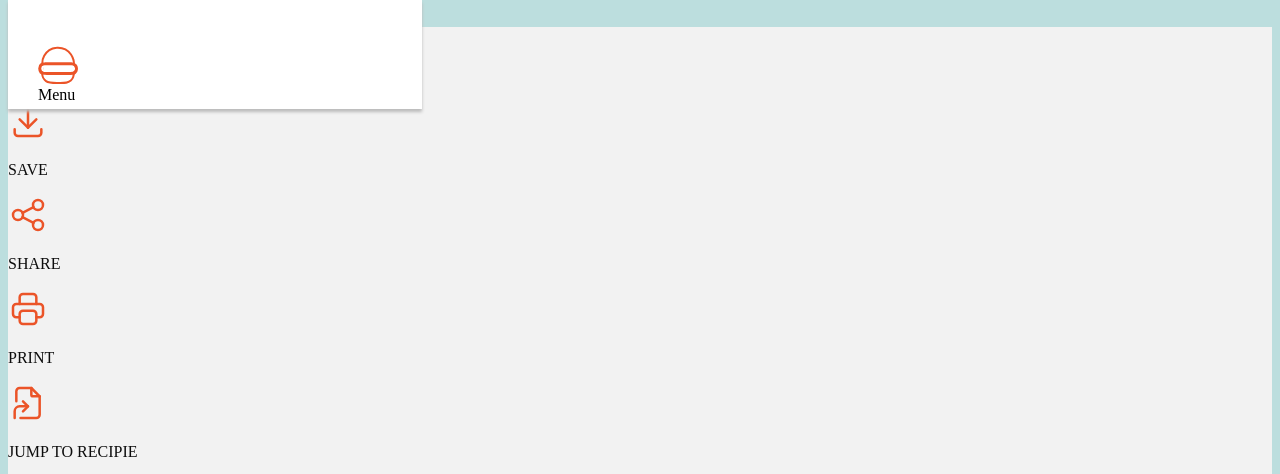
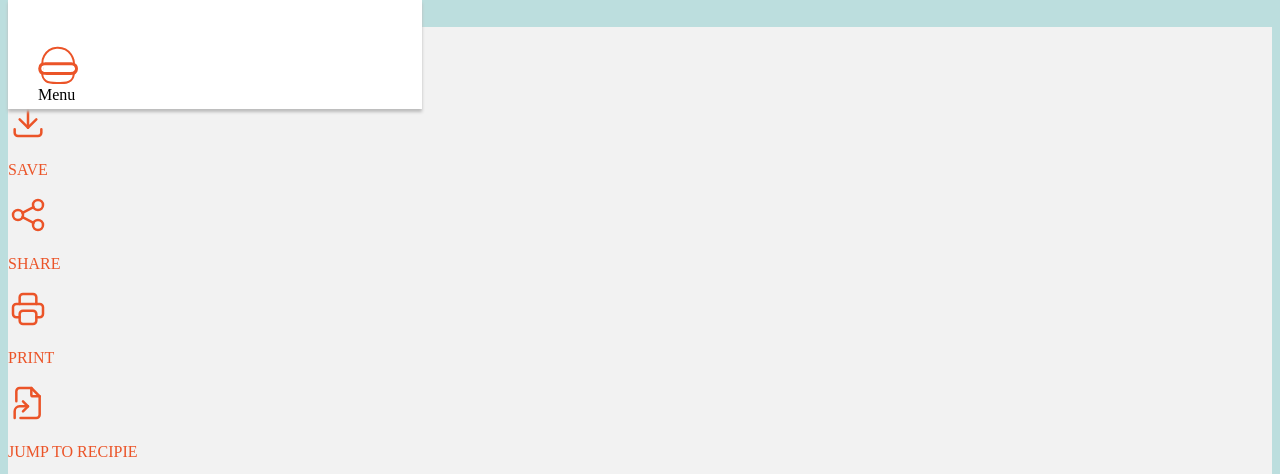
Before and after one commit to ljessup1/recipe, a plain HTML site: page index.html in a window 1280 px wide. Shown: the top 474 px of the page. Drawn offline with Linux system fonts and the light colour scheme; grey boxes are pictures that could not be loaded; files whose address does not match are found by name; a web font is replaced by a local one.

Commit message:
index.html

```diff
--- a/index.html
+++ b/index.html
@@ -14,7 +14,7 @@
       <polyline points="7 11 12 16 17 11" />
       <line x1="12" y1="4" x2="12" y2="16" />
     </svg>
-  <p>SAVE</p>
+  <p class="sj">SAVE</p>
   </div>
   <div>
     <svg xmlns="http://www.w3.org/2000/svg" class="icon icon-tabler icon-tabler-share" width="40" height="40" viewBox="0 0 24 24" stroke-width="1.5" stroke="#EB5428" fill="none" stroke-linecap="round" stroke-linejoin="round">
@@ -25,7 +25,7 @@
       <line x1="8.7" y1="10.7" x2="15.3" y2="7.3" />
       <line x1="8.7" y1="13.3" x2="15.3" y2="16.7" />
     </svg>
-  <p>SHARE</p>
+  <p class="sj">SHARE</p>
   </div>
   <div>
     <svg xmlns="http://www.w3.org/2000/svg" class="icon icon-tabler icon-tabler-printer" width="40" height="40" viewBox="0 0 24 24" stroke-width="1.5" stroke="#EB5428" fill="none" stroke-linecap="round" stroke-linejoin="round">
@@ -34,7 +34,7 @@
         <path d="M17 9v-4a2 2 0 0 0 -2 -2h-6a2 2 0 0 0 -2 2v4" />
         <rect x="7" y="13" width="10" height="8" rx="2" />
     </svg>
-  <p>PRINT</p>
+  <p class="sj">PRINT</p>
   </div>
   <div>
     <svg xmlns="http://www.w3.org/2000/svg" class="icon icon-tabler icon-tabler-file-symlink" width="40" height="40" viewBox="0 0 24 24" stroke-width="1.5" stroke="#EB5428" fill="none" stroke-linecap="round" stroke-linejoin="round">
@@ -44,7 +44,7 @@
       <path d="M14 3v4a1 1 0 0 0 1 1h4" />
       <path d="M5 11v-6a2 2 0 0 1 2 -2h7l5 5v11a2 2 0 0 1 -2 2h-9.5" />
     </svg>
-  <p>JUMP TO RECIPIE</p>
+  <p class="sj">JUMP TO RECIPIE</p>
   </div>
 
   <img src="street-tacos.png" alt="street tacos">
```
